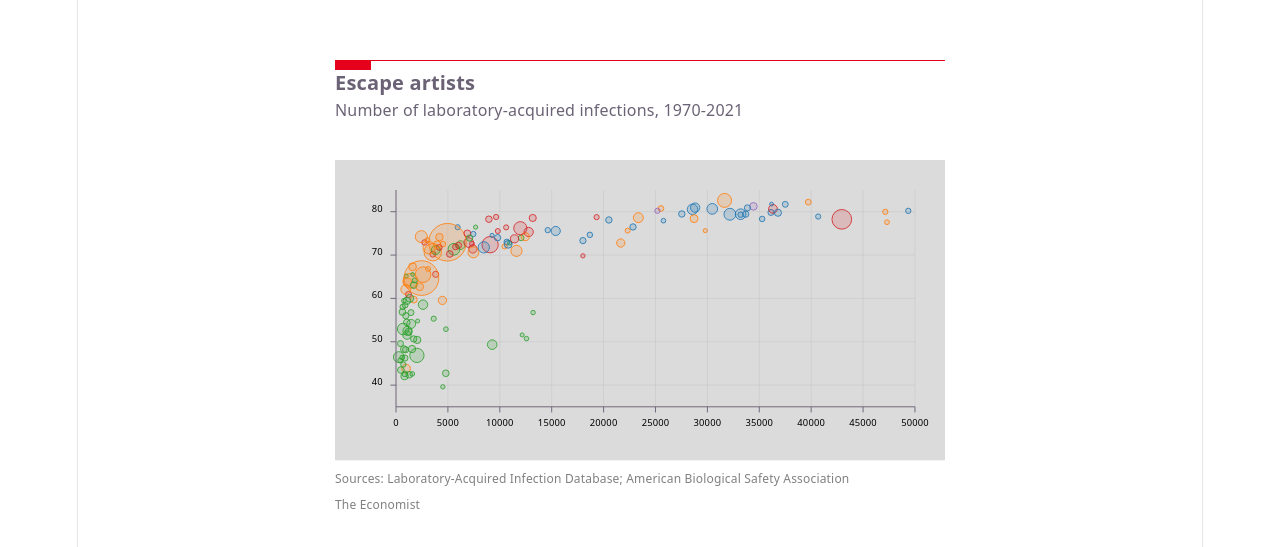
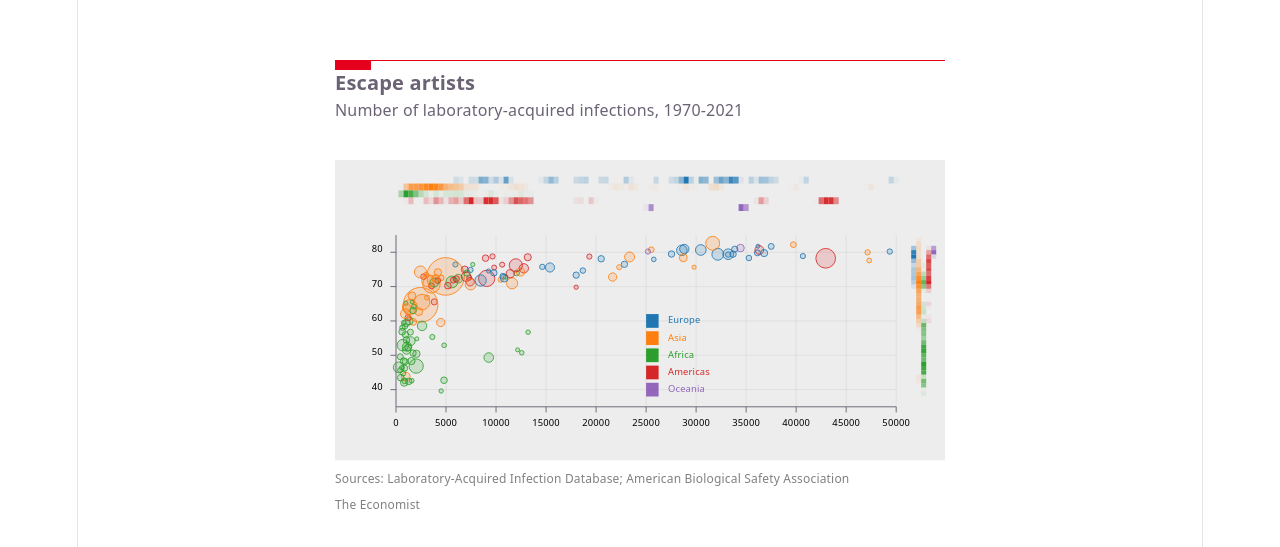
Before and after one commit to alvarocampion/my_gapminder, a React (Vite) app: page / in a window 1280 px wide. Shown: the part 119-666 px from the top of the page. Built offline with nearby package versions, Linux system fonts and the light colour scheme.

Commit message:
first version of the app

```diff
--- a/src/App.jsx
+++ b/src/App.jsx
@@ -1,10 +1,9 @@
-import { scaleLinear, scaleSqrt, scaleOrdinal, schemeCategory10, color } from "d3";
+import { scaleLinear, scaleSqrt, scaleOrdinal, schemeCategory10, min, max, group, bin, sum } from "d3";
 import { useState, useEffect } from "react";
 import './App.css';
 import { data as data } from './assets/data.jsx';
 import { AxisBottom } from "./AxisBottom";
 import { AxisLeft } from "./AxisLeft";
-import { min, max } from "d3";
 
 const useWindowSize = () => {
   const [windowSize, setWindowSize] = useState({
@@ -37,13 +36,6 @@ const minpop = min(data, d => d.pop);
 const maxpop = max(data, d => d.pop);
 
 
-const start_xaxes = 0;
-const end_xaxes = 60;
-const step_xaxes = 5;
-
-// Calculate the number of elements: (55 - 0) / 5 + 1 = 12
-const length_xaxes = Math.floor((end_xaxes - start_xaxes) / step_xaxes);
-const xticks_num = Array.from({ length: length_xaxes }, (_, i) => start_xaxes + (i * step_xaxes));
 
 
 export default function App() {
@@ -53,7 +45,7 @@ export default function App() {
   const width = Math.min(windowSize.width - 80, 650); // Max 650px, accounting for padding
   const height = Math.min(windowSize.height * 0.4, 360); // Max 40% of screen height or 360px
 
-  const MARGIN = {top: Math.floor(height * 0.1), right: Math.floor(width * 0.05),
+  const MARGIN = {top: Math.floor(height * 0.25), right: Math.floor(width * 0.08),
                   bottom: Math.floor(height * 0.18), left: Math.floor(width * 0.1)};
 
   const boundsWidth = width - MARGIN.left - MARGIN.right;
@@ -71,9 +63,80 @@ export default function App() {
     .domain([minpop, maxpop])
     .range([2, 20]);
 
+  const continentsList = ["Europe", "Asia", "Africa", "Americas", "Oceania"];
+
   const colorScale = scaleOrdinal()
-    .domain(["Europe", "Asia", "Africa", "Americas", "Oceania"])
+    .domain(continentsList)
     .range(schemeCategory10);
+
+    function segmentArea(radius, x1, axisScale, gdp) {
+       let d2 = Math.max(axisScale(x1), axisScale(gdp) - radius) - (axisScale(gdp) - radius);
+        if (d2 < 0) {
+          return 0;
+        }
+        if (d2 > 2 * radius) {
+          return Math.PI * Math.pow(radius, 2);
+        }
+        if (d2 > radius) {
+          d2 -= radius;
+          const theta2 = 2 * Math.acos(d2 / radius);
+          const segmentArea2 = (Math.pow(radius, 2) / 2) * (theta2 - Math.sin(theta2));
+          return Math.PI * Math.pow(radius, 2) - segmentArea2;
+        } else {
+          d2 = radius - d2;
+          const theta2 = 2 * Math.acos(d2 / radius);
+          const segmentArea2 = (Math.pow(radius, 2) / 2) * (theta2 - Math.sin(theta2));
+          return segmentArea2;
+        }
+      }
+
+    function countryAreaInBin(d, data_property, axisScale, x0, x1) {
+      // returns the area of circle falling into x0 and x1 with scale of xScale and sizeScale
+      const gdp = d[data_property];
+      const pop = d.pop;
+      const radius = sizeScale(pop);
+
+      const area2 = segmentArea(radius, x1, axisScale, gdp)
+      const area1 = segmentArea(radius, x0, axisScale, gdp);
+
+      return area2 - area1;
+
+    }
+
+
+    function areaOfContinentCirclesInBin(continent, data, data_property, axisScale, x0, x1) {
+      // returns areas of circles of a continent falling into x0 and x1 with scale of xScale and sizeScale
+      const filteredData = data.filter(d => d.continent === continent);
+      return sum(filteredData.map(d => countryAreaInBin(d, data_property, axisScale, x0, x1)));
+    }
+
+  // define gdp_bins
+
+  const gdp_n_steps = 100;
+  const gdp_stepWidth = maxGdp / gdp_n_steps;
+  const gdp_steps = Array.from({ length: gdp_n_steps }, (_, i) => i * gdp_stepWidth);
+
+  const le_n_steps = 40;
+  const le_stepWidth = (maxlifeExp- minlifeExp) / le_n_steps;
+  const le_steps = Array.from({ length: le_n_steps }, (_, i) => minlifeExp + i * le_stepWidth);
+
+
+  const histogramData = continentsList.map(continent => ({
+    continent: continent,
+    gdpBarHistogram: gdp_steps.map(x => areaOfContinentCirclesInBin(continent, data, "gdpPercap", xScale, x, x + gdp_stepWidth)),
+    lifeExpHistogram: le_steps.map(x => areaOfContinentCirclesInBin(continent, data, "lifeExp", yScale, x, x + le_stepWidth))
+  }));
+
+
+
+
+  const start_xaxes = 0;
+  const end_xaxes = 60;
+  const step_xaxes = 5;
+
+  // Calculate the number of elements: (55 - 0) / 5 + 1 = 12
+  const length_xaxes = Math.floor((end_xaxes - start_xaxes) / step_xaxes);
+  const xticks_num = Array.from({ length: length_xaxes }, (_, i) => start_xaxes + (i * step_xaxes));
 
   return (
     <div className="app-container">
@@ -91,7 +154,7 @@ export default function App() {
       </div>
       <div>
         <svg width="100%" height={height} viewBox={`0 0 ${width} ${height}`} preserveAspectRatio="xMidYMid meet" className="svg-container">
-          <rect width="100%" height={height} fill="lightgrey" fillOpacity={0.8} />
+          <rect width="100%" height={height} fill="lightgrey" fillOpacity={0.4} />
           <g transform={`translate(${MARGIN.left}, ${MARGIN.top})`}>
 
         {data.map((d, i) => (
@@ -106,6 +169,64 @@ export default function App() {
             fill={colorScale(d.continent)}
             fillOpacity={0.2}
           />
+        ))}
+
+        {histogramData.map((d, i) => (
+          d.gdpBarHistogram.map((gdp_area, j) => {
+
+            return (
+            <rect
+              key={i*100 + j}
+              x={xScale(gdp_steps[0] + ((j + 0.5) * gdp_stepWidth))} // Stack bars on top of each other
+              y={yScale(102) + (Math.abs(yScale(minlifeExp) - yScale(minlifeExp + 2)) * i)} // Stack bars on top of each other
+              width={xScale(gdp_stepWidth)} // Add some spacing between bars
+              height={Math.abs(yScale(minlifeExp) - yScale(minlifeExp + 2))} // Height equivalent to 2 years
+              fill={colorScale(d.continent)}
+              fillOpacity={gdp_area / Math.max(1, max(d.gdpBarHistogram))} // Proportional opacity based on area
+            />
+            );
+          }
+        )
+        ))}
+
+        {histogramData.map((d, i) => {
+            return (
+            <>
+            <rect
+              key={i}
+              x={xScale(25000)} // Stack bars on top of each other
+              y={yScale(62) + (Math.abs(yScale(minlifeExp) - yScale(minlifeExp + 2)) * i * 2.5)}
+              height={Math.abs(yScale(minlifeExp) - yScale(minlifeExp + 4))}
+              width={xScale(gdp_stepWidth*2.5)} // Add some spacing between bars
+              fontSize={8}
+              fill={colorScale(d.continent)}
+            />
+            <text
+              x={xScale(25000) + xScale(gdp_stepWidth*2.5) + 10}
+              y={yScale(62) + (Math.abs(yScale(minlifeExp) - yScale(minlifeExp + 2)) * i * 2.5) + Math.abs(yScale(minlifeExp) - yScale(minlifeExp + 4))/2}
+              style={{ fontSize: '10px', fill: colorScale(d.continent), textAnchor: 'start', dominantBaseline: 'middle' }}
+            >{d.continent}</text>
+            </>
+            );
+          }
+          )}
+
+        {histogramData.map((d, i) => (
+          d.lifeExpHistogram.map((lifeExp_area, j) => {
+
+            return (
+            <rect
+              key={i*100 + j}
+              x={xScale(51500) + (Math.abs(xScale(52000) - xScale(51500)) * i)} // Stack bars on top of each other
+              y={yScale(minlifeExp + ((j + 0.5) * le_stepWidth))} // Stack bars on top of each other
+              width={(Math.abs(xScale(50500) - xScale(50000)))} // Add some spacing between bars
+              height={Math.abs(yScale(minlifeExp) - yScale(minlifeExp + le_stepWidth))} // Height equivalent to 2 years
+              fill={colorScale(d.continent)}
+              fillOpacity={lifeExp_area / (-Math.max(0.00001, -min(d.lifeExpHistogram)))} // Proportional opacity based on area
+            />
+            );
+          }
+        )
         ))}
 
         <g transform={`translate(0, ${boundsHeight})`}>
```
